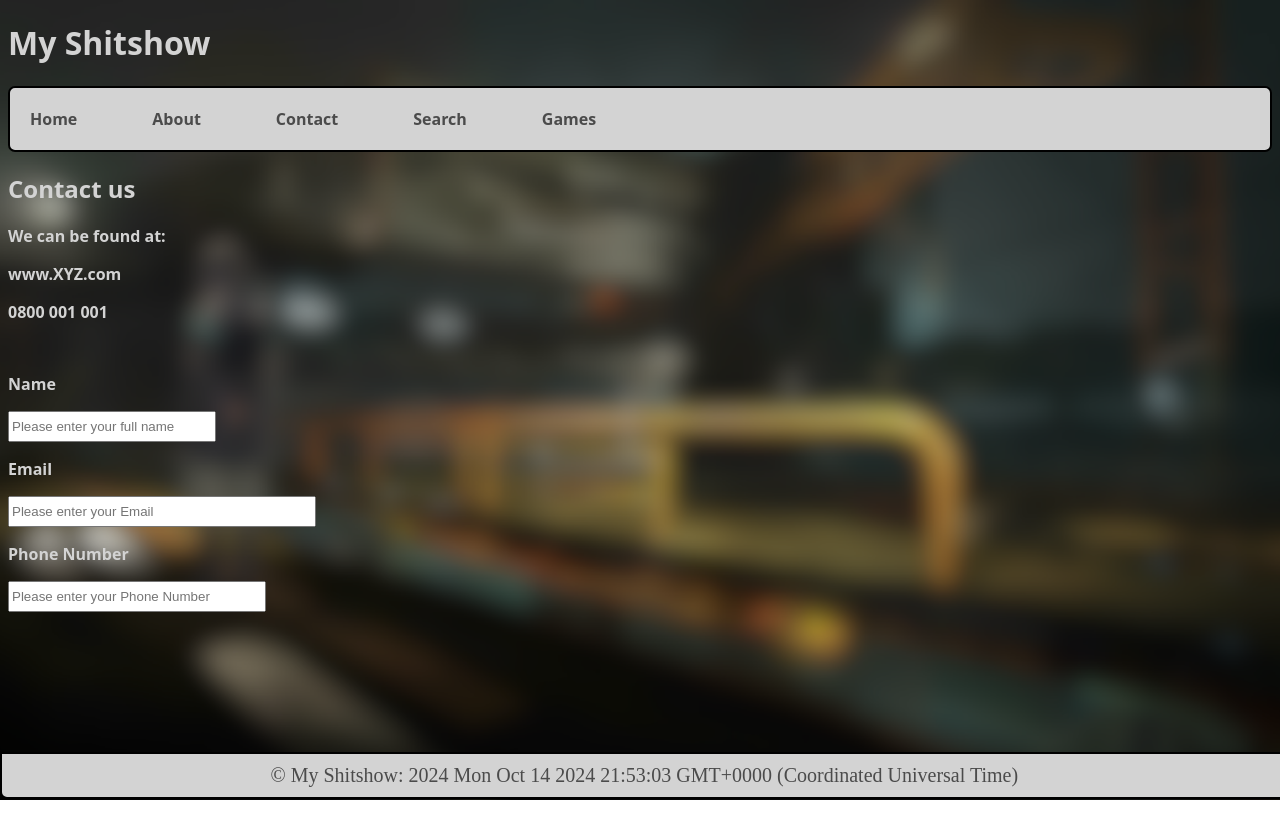
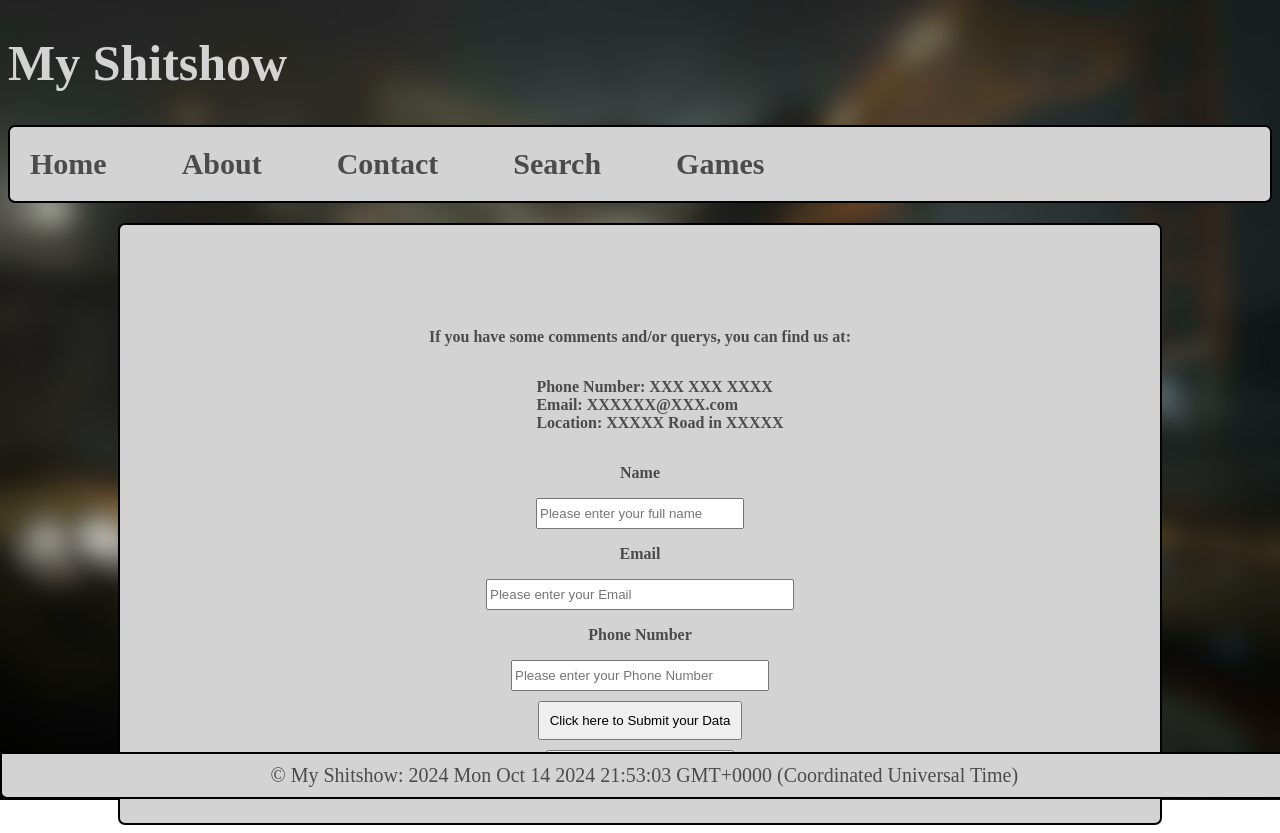
Before and after one commit to ZandarB/sveltekit, a SvelteKit app: page /contact_us in a window 1280 px wide. Before the commit the page ends 800 px from the top, so only its background shows below. Built offline with nearby package versions, Linux system fonts and the light colour scheme.

Commit message:
styalistic changed, added contact us, started about me

```diff
--- a/src/lib/Header.svelte
+++ b/src/lib/Header.svelte
@@ -8,10 +8,12 @@
 
 <style>
     h2{
-    font-family: 'Noto Sans', sans-serif;
+    font-family: 'Butler', serif;
     font-weight: bold;
     src: url(https://fonts.gstatic.com/s/notosans/v36/o-0ZIpQlx3QUlC5A4PNr4C5OaxRsfNNlKbCePevttHOmDyw.woff2) format('woff2');
     unicode-range: U+0460-052F, U+1C80-1C8A, U+20B4, U+2DE0-2DFF, U+A640-A69F, U+FE2E-FE2F;
     color: lightgray;
+
+
     }
 </style>
--- a/src/lib/Navigation.svelte
+++ b/src/lib/Navigation.svelte
@@ -12,23 +12,27 @@
 .links {
     display: flex;
     padding: 20px;
-        color:lightgray;
+    color: lightgray;
     background-color: lightgray;
     border: 2px solid black;
     border-radius: 7px;
 }
 
 .links a {
+    font-family: 'Butler', serif;
     margin-right: 75px;
     text-decoration: none;
     color: rgb(75, 75, 75);
- font-family: 'Noto Sans', sans-serif;
     font-weight: bold;
-        src: url(https://fonts.gstatic.com/s/notosans/v36/o-0ZIpQlx3QUlC5A4PNr4C5OaxRsfNNlKbCePevttHOmDyw.woff2) format('woff2');
-        unicode-range: U+0460-052F, U+1C80-1C8A, U+20B4, U+2DE0-2DFF, U+A640-A69F, U+FE2E-FE2F;
+    transition: color 0.3s, transform 0.3s, box-shadow 0.3s;
+    font-size: 30px;
 }
 
 .links a:hover {
-        text-decoration: underline;
+    color: #1a1a1a;
+    transform: scale(1.1);
+    box-shadow: 0 4px 15px rgba(0, 0, 0, 0.2);
+    border-radius: 5px;
 }
+
 </style>
--- a/src/routes/+layout.svelte
+++ b/src/routes/+layout.svelte
@@ -7,7 +7,9 @@
 <div class="background"></div>
 <h1>My Shitshow</h1>
 <Navigation/>
-<slot/>
+<div class=content>
+  <slot/>
+</div>
 <Footer/>
 <style>
 *{
@@ -27,5 +29,23 @@
     z-index: -1;
 }
 
+h1{
+  font-family: 'Butler', serif;
+  font-size: 50px;
+}
+
+.content {
+    position: relative;
+    z-index: 1;
+    background-color: lightgray;
+    width: 1000px;
+    padding: 20px;
+    margin: 20px auto 0;
+    display: flex;
+    flex-direction: column;
+    align-items: center;
+    border: black solid 2px;
+    border-radius: 7px;
+}
 
 </style>
--- a/src/routes/about/+page.svelte
+++ b/src/routes/about/+page.svelte
@@ -4,14 +4,12 @@
 </script>
 
 <Header headingTitle = "About"/>
-<p>About: We are gonna steal your children :D</p>
+<p>This website is more or less an attempt at utlising an arknights API (Linked Below). This inlcudes some basic usability and reactivity, and is mostly just a testing ground for implimenting new features. This may be updated as progress with my skills in web development</p>
 
 <style>
     p{
-     font-family: 'Noto Sans', sans-serif;
+    font-family: 'Butler', serif;
     font-weight: bold;
-    src: url(https://fonts.gstatic.com/s/notosans/v36/o-0ZIpQlx3QUlC5A4PNr4C5OaxRsfNNlKbCePevttHOmDyw.woff2) format('woff2');
-    unicode-range: U+0460-052F, U+1C80-1C8A, U+20B4, U+2DE0-2DFF, U+A640-A69F, U+FE2E-FE2F;
     color: lightgray;
     }
 </style>
--- a/src/routes/contact_us/+page.svelte
+++ b/src/routes/contact_us/+page.svelte
@@ -1,42 +1,101 @@
 <script>
     import Footer from '$lib/Footer.svelte';
     import Header from '$lib/Header.svelte';
+
+    let phone_number = '';
+    let email = '';
+    let name = '';
+    let confirmation = '';
+
+    function  enter()
+    {
+
+        if (phone_number == '' || email == '' || name == '')
+        {
+            confirmation = "There was an error submitting your data, please make sure all forms are filled in correctly. Thank you :)"
+            setTimeout(() => {
+            confirmation = ''
+            }, 2000);
+        }
+        if (phone_number != '' && email != '' && name != ''){
+
+            phone_number = '';
+            email = '';
+            name = '';
+
+            confirmation = 'Success! Your data has been forwarded.'
+            setTimeout(() => {
+                confirmation = ''
+            }, 2000);
+
+        }
+    }
+
+    function clear ()
+    {
+
+        phone_number = '';
+        email = '';
+        name = '';
+
+        confirmation = 'Your data has been cleared.'
+        setTimeout(() => {
+            confirmation = ''
+        }, 2000);
+
+    }
+
+
+
+
+
 </script>
-
 <Header headingTitle = "Contact us"/>
 
-<p>We can be found at:</p>
-<p>www.XYZ.com</p>
-<p>0800 001 001</p>
-<br>
+<p>If you have some comments and/or querys, you can find us at:
+</p>
+<ul>Phone Number: XXX XXX XXXX
+<br> Email: XXXXXX@XXX.com
+<br> Location: XXXXX Road in XXXXX</ul>
+
 <p>Name</p>
 <input
     id="name"
     type="text"
     placeholder="Please enter your full name"
-/>
+    bind:value={name}
+    />
 <p>Email</p>
 <input
     id="email"
     type="text"
     placeholder="Please enter your Email"
+    bind:value={email}
 />
 <p>Phone Number</p>
 <input
     id="phone_number"
     type="number"
-
     placeholder="Please enter your Phone Number"
+    bind:value={phone_number}
 />
 
+
+<button class="submit" on:click={enter}>Click here to Submit your Data</button>
+<button class="clear" on:click={clear}>Click here to clear your Data.</button>
+
+<p class="confirmation">{confirmation}</p>
+
+
 <style>
+.confirmation{
+    color: black;
+}
 
     p{
-        font-family: 'Noto Sans', sans-serif;
+        font-family: 'Butler', serif;
         font-weight: bold;
-        src: url(https://fonts.gstatic.com/s/notosans/v36/o-0ZIpQlx3QUlC5A4PNr4C5OaxRsfNNlKbCePevttHOmDyw.woff2) format('woff2');
-        unicode-range: U+0460-052F, U+1C80-1C8A, U+20B4, U+2DE0-2DFF, U+A640-A69F, U+FE2E-FE2F;
-        color:lightgray;
+        color:rgb(75, 75, 75);
     }
 
     #email{
@@ -62,4 +121,15 @@
             margin: 0;
     }
 
+    .submit{
+        padding: 10px;
+        margin: 10px;
+    }
+
+    ul{
+        font-family: 'Butler', serif;
+        font-weight: bold;
+        color:rgb(75, 75, 75);
+    }
+
 </style>
--- a/src/routes/games/+page.svelte
+++ b/src/routes/games/+page.svelte
@@ -35,11 +35,22 @@
 
     function selectRandomOperator() {
         if (operators.length > 0) {
+
             const randomNumber = Math.floor(Math.random() * operators.length);
-            selectedOperator = operators[randomNumber];
-            operatorArt = selectedOperator.art[0].link;
-            result = '';
-            selectedClass = '';
+
+            if (randomNumber == 252)
+            {
+                selectRandomOperator();
+            }
+
+             {
+                selectedOperator = operators[randomNumber];
+                operatorArt = selectedOperator.art[0].link;
+                result = '';
+                selectedClass = '';
+            }
+
+
         } else {
             result = 'No operators available.';
         }
@@ -70,8 +81,6 @@ fetchOperators()
 <div class="content">
     <div class="searchbar">
         <h2>Operator Quiz</h2>
-        <br>
-
         {#if pageLoading}
             <p>Loading...</p>
         {:else if !gamePlaying}
@@ -111,7 +120,6 @@ fetchOperators()
                 {/if}
             {/if}
         {/if}
-        <br>
         <h3>Welcome to my game of knowledge and memory!</h3>
         <p>This quiz will test you on your knowledge of AK operators and their class, if you get the answer correct, Great! your score will add up infinitely. Get one wrong and you will be reset back to 0! Good luck!</p>
         <p>Please be aware that a select few operators do not have a full HD transparent art, and as such may look a bit skewed. Also when a new question is loading please allow a few seconds to answer, as the image may be loading.</p>
@@ -120,9 +128,10 @@ fetchOperators()
 
 <style>
 div > p, h3 {
-    font-family: 'Noto Sans', sans-serif;
+    font-family: 'Butler', serif;
     font-weight: bold;
     color: rgb(75, 75, 75);
+    font-size: 20px;
 }
 
 .searchbar {
@@ -131,24 +140,11 @@ div > p, h3 {
     padding: 10px;
 }
 
-.content {
-    position: relative;
-    z-index: 1;
-    background-color: lightgray;
-    width: 1000px;
-    padding: 20px;
-    margin: 20px auto 0;
-    display: flex;
-    flex-direction: column;
-    align-items: center;
-    border: black solid 2px;
-    border-radius: 7px;
-}
-
 h2 {
-    font-family: 'Noto Sans', sans-serif;
+    font-family: 'Butler', serif;
     font-weight: bold;
     color: rgb(75, 75, 75);
+    font-size: 40px;
 }
 
 .error {
@@ -164,7 +160,7 @@ label {
     align-items: center;
     flex-wrap: wrap;
     cursor: pointer;
-    font-family: 'Noto Sans', sans-serif;
+    font-family: 'Butler', serif;
     font-size: 16px;
     color: rgb(75, 75, 75);
     max-width: 200px;
@@ -182,6 +178,15 @@ input[type="radio"] {
     justify-content: center;
 }
 
+.radioButtonContainer :hover {
+    color: #1a1a1a;
+    transform: scale(1.1);
+    box-shadow: 0 4px 15px rgba(0, 0, 0, 0.2);
+    border-radius: 5px;
+    transition: color 0.3s, transform 0.3s, box-shadow 0.3s;
+}
+
+
 .startButton {
     max-width: 200px;
     padding: 15px;
@@ -189,4 +194,5 @@ input[type="radio"] {
     border-radius: 7px;
     border:solid black 2px;
 }
+
 </style>
--- a/src/routes/search/+page.svelte
+++ b/src/routes/search/+page.svelte
@@ -41,7 +41,6 @@
     }
 </script>
 
-<div class="content">
 <div class="searchbar">
     <h2 for="textbox">Search for Operators</h2>
     <br>
@@ -85,11 +84,10 @@
     <p>Here on this page you can search for any operator (Up to a certain point, currently the latest 6* is Ulpianus).
         And the website will display data related to the operator, assuming they exist. However you will need to input special characters. Such as the 'š' in Wiš'adel, without them the API will error.</p>
 </div>
-</div>
 
 <style>
 div > p {
-    font-family: 'Noto Sans', sans-serif;
+    font-family: 'Butler', serif;
     font-weight: bold;
     color: rgb(75, 75, 75);
 }
@@ -113,22 +111,9 @@ input {
     outline: black solid 1px;
 }
 
-.content {
-    position: relative;
-    z-index: 1;
-    background-color: lightgray;
-    width: 1000px;
-    padding: 20px;
-    margin: 20px auto 0;
-    display: flex;
-    flex-direction: column;
-    align-items: center;
-    border: black solid 2px;
-    border-radius: 7px;
-}
 
 h2 {
-    font-family: 'Noto Sans', sans-serif;
+    font-family: 'Butler', serif;
     font-weight: bold;
     color: rgb(75, 75, 75);
 }
```
Lines whose indentation alone changed are shown as unchanged.
